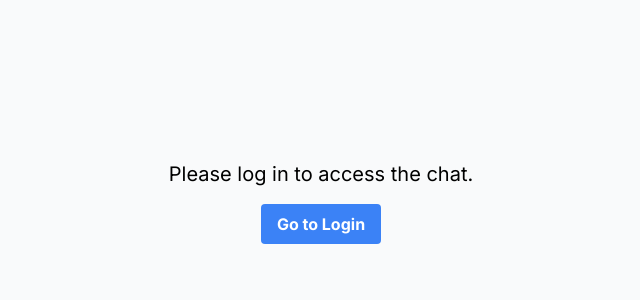
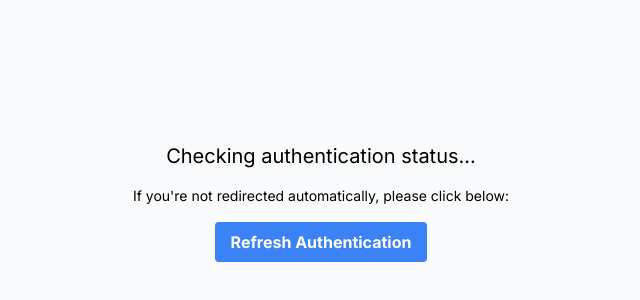
Before and after one commit to jbishop216/littlegabriel, a Next.js app: page /chat in a window 1280 px wide. Shown: the part 198-498 px from the top of the page, without its empty margins (319-959 px from the left). Built offline with nearby package versions, Linux system fonts and the light colour scheme; no server answers.

Commit message:
Fix Google authentication flow issues with chat page

```diff
--- a/src/app/chat/ChatWithProviders.tsx
+++ b/src/app/chat/ChatWithProviders.tsx
@@ -13,11 +13,20 @@ function ChatWithProviders() {
   const [isLoading, setIsLoading] = useState(true);
 
   useEffect(() => {
-    // Check for direct auth if no NextAuth session
-    if (!session) {
+    // First check if we have a NextAuth session
+    if (session) {
+      console.log('NextAuth session found:', session);
+      setIsLoading(false);
+      return;
+    }
+
+    // If no NextAuth session, check for direct auth
     const authState = getAuthStateFromLocalStorage();
+    console.log('Auth state from localStorage:', authState);
+
     // Check for authenticated state and valid user data
     if (authState?.isAuthenticated && authState?.user) {
+      console.log('Direct auth session found');
       // Create a placeholder session for direct auth users
       setDirectAuthSession({
         user: {
@@ -28,8 +37,10 @@ function ChatWithProviders() {
         },
         expires: new Date(Date.now() + 30 * 24 * 60 * 60 * 1000).toISOString() // 30 days from now
       });
+    } else {
+      console.log('No auth session found');
     }
-    }
+
     setIsLoading(false);
   }, [session]);
 
@@ -40,13 +51,23 @@ function ChatWithProviders() {
   // Use NextAuth session if available, otherwise use direct auth session
   const effectiveSession = session || directAuthSession;
 
-  // If no session at all, show a message (this shouldn't happen due to middleware)
+  // If no session at all, try to redirect to homepage and back to chat
+  // This helps with Google auth where the session might need a refresh
   if (!effectiveSession) {
     return (
       <div className="flex h-screen items-center justify-center flex-col">
-        <p className="text-xl mb-4">Please log in to access the chat.</p>
-        <a href="/login" className="bg-blue-500 hover:bg-blue-700 text-white font-bold py-2 px-4 rounded">
-          Go to Login
+        <p className="text-xl mb-4">Checking authentication status...</p>
+        <p className="text-sm mb-4">If you're not redirected automatically, please click below:</p>
+        <a
+          href="/?redirectTo=/chat"
+          className="bg-blue-500 hover:bg-blue-700 text-white font-bold py-2 px-4 rounded"
+          onClick={(e) => {
+            e.preventDefault();
+            // Try to refresh the page first to see if session is available
+            window.location.href = '/?redirectTo=/chat';
+          }}
+        >
+          Refresh Authentication
         </a>
       </div>
     );
--- a/src/components/HomePageWrapper.tsx
+++ b/src/components/HomePageWrapper.tsx
@@ -4,10 +4,30 @@ import LandingPage from './LandingPage';
 import GlobalLayout from './GlobalLayout';
 import BackgroundDecorator from './BackgroundDecorator';
 import { useTheme } from '@/context/ThemeContext';
+import { useEffect } from 'react';
+import { useSession } from 'next-auth/react';
+import { useRouter, useSearchParams } from 'next/navigation';
 
 export default function HomePageWrapper() {
   const { theme } = useTheme();
   const isDarkMode = theme === 'dark';
+  const { data: session, status } = useSession();
+  const router = useRouter();
+  const searchParams = useSearchParams();
+
+  // Handle redirect if user is authenticated and there's a redirectTo parameter
+  useEffect(() => {
+    const redirectTo = searchParams?.get('redirectTo');
+
+    // If we have a session and a redirectTo parameter, redirect the user
+    if (status === 'authenticated' && session && redirectTo) {
+      console.log('Authenticated session found, redirecting to:', redirectTo);
+      // Small timeout to ensure session is fully established
+      setTimeout(() => {
+        router.push(redirectTo);
+      }, 300);
+    }
+  }, [session, status, searchParams, router]);
 
   // Explicitly apply the gradient based on theme - always use gold in the center
   const backgroundClass = isDarkMode
```
Also changed, not shown: src/middleware.ts (+8 -1 lines). Lines whose indentation alone changed are shown as unchanged.
